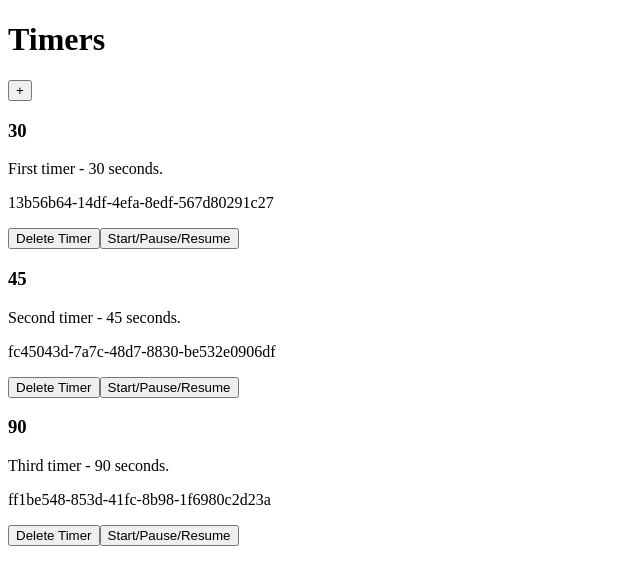
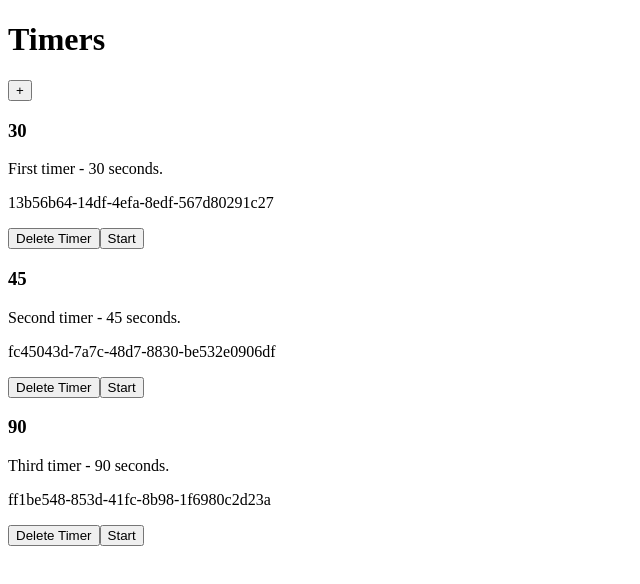
Before and after one commit to riccardopdev/countdown-timers-app, a React (Vite) app: page / in a window 1280 px wide. Shown: the top 584 px of the page, without its empty margins (0-640 px from the left). Built offline with nearby package versions, Linux system fonts and the light colour scheme.

Commit message:
TimerControls: added methods to start, pause, resume and reset timer

```diff
--- a/src/components/TimerControls.tsx
+++ b/src/components/TimerControls.tsx
@@ -6,20 +6,62 @@ import { TimerType } from '../types/TimerType';
 
 const TimerControls = ({ timerId }: TimerControlsProps) => {
   const { state, dispatch } = useContext<DataContextType>(DataContext);
+  const thisTimer = state.timers.find(
+    (timer) => timer.id === timerId
+  ) as TimerType;
 
   const deleteTimer = () => {
-    const timerToDelete = state.timers.find(
-      (timer) => timer.id === timerId
-    ) as TimerType;
+    dispatch({ type: ACTIONS.DELETE_TIMER, payload: thisTimer });
+  };
 
-    dispatch({ type: ACTIONS.DELETE_TIMER, payload: timerToDelete });
+  const startTimer = () => {
+    dispatch({ type: ACTIONS.START_TIMER, payload: thisTimer });
   };
+
+  const pauseTimer = () => {
+    dispatch({ type: ACTIONS.PAUSE_TIMER, payload: thisTimer });
+  };
+
+  const resumeTimer = () => {
+    dispatch({ type: ACTIONS.RESUME_TIMER, payload: thisTimer });
+  };
+
+  const resetTimer = () => {
+    dispatch({ type: ACTIONS.RESET_TIMER, payload: thisTimer });
+  };
+
+  let controlText = 'Start';
+  let controlCallback = startTimer;
+
+  const setControlProps = () => {
+    if (thisTimer.paused && thisTimer.latestValue === thisTimer.initialValue) {
+      controlText = 'Start';
+      controlCallback = startTimer;
+    }
+
+    if (thisTimer.paused && thisTimer.latestValue !== thisTimer.initialValue) {
+      controlText = 'Resume';
+      controlCallback = resumeTimer;
+    }
+
+    if (!thisTimer.paused && !thisTimer.completed) {
+      controlText = 'Pause';
+      controlCallback = pauseTimer;
+    }
+
+    if (thisTimer.completed) {
+      controlText = 'Reset';
+      controlCallback = resetTimer;
+    }
+  };
+
+  setControlProps();
 
   return (
     <div>
       <p>{timerId}</p>
       <button onClick={deleteTimer}>Delete Timer</button>
-      <button>Start/Pause/Resume</button>
+      <button onClick={controlCallback}>{controlText}</button>
     </div>
   );
 };
```
